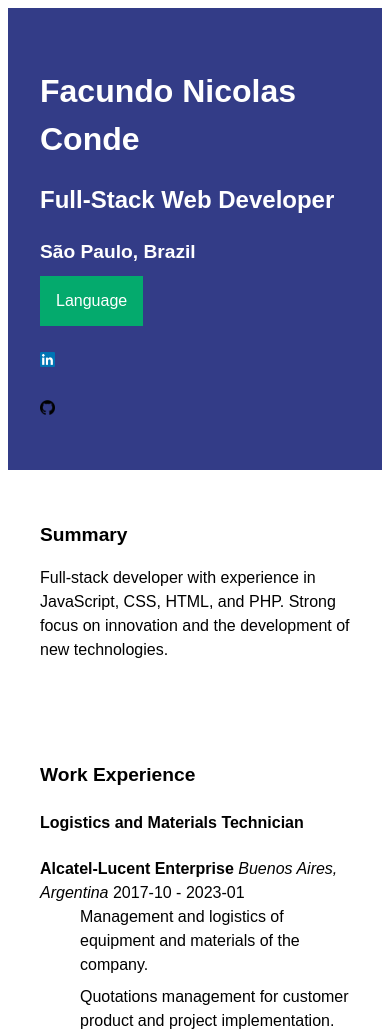
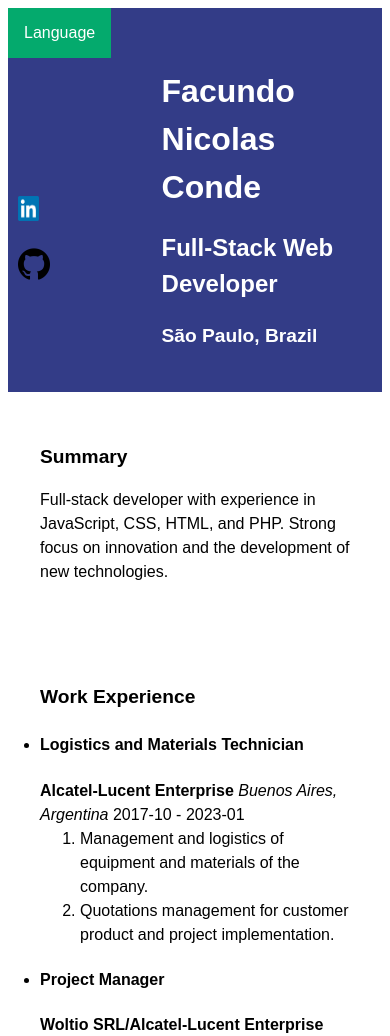
Before and after one commit to whatdfacu/CV, a plain HTML site: page index.html in a window 390 px wide. Shown: the top 1036 px of the page. Drawn offline with Linux system fonts and the light colour scheme.

Commit message:
added grid y flex models

```diff
--- a/index.html
+++ b/index.html
@@ -7,12 +7,15 @@
   </head>
 
   <body>
-    <section class="header">
+    <div class="grid-container">
+    <section class="header grid-item">
       <div class="container">
         <h1>Facundo Nicolas Conde</h1>
         <h2>Full-Stack Web Developer</h2>
         <h3>São Paulo, Brazil</h3>
-
+      </div>
+    </section>
+    <section class="extra grid-item">
       <div class="language-drop">
         <button class="language-button">Language</button>
         <div class="language-content">
@@ -20,6 +23,7 @@
           <a href="./cv-portuguese.html">Portuguese</a>
         </div>
       </div>
+      <div>
       <ul class="social-links">
       <li>
         <a href="https://www.linkedin.com/in/facundo-conde/" target="_blank"
@@ -43,8 +47,9 @@
       </li>
     </ul>
       </div>
+
     </section>
-    <section class="summary">
+    <section class="summary grid-item">
       <div class="container">
         <h3>Summary</h3>
         <p>
@@ -54,7 +59,7 @@
         </p>
       </div>
     </section>
-    <section class="experience">
+    <section class="experience grid-item">
       <div class="container">
         <h3>Work Experience</h3>
         <ul>
@@ -139,8 +144,7 @@
         </ul>
       </div>
     </section>
-    <section class="skills">
-      <div class="container">
+    <section class="skills grid-item">
         <h3>Skills</h3>
         <ul>
           <li>
@@ -181,9 +185,8 @@
             </ul>
           </li>
         </ul>
-
-        <section class="education">
-          <div class="container">
+      </section>
+      <section class="education grid-item">
         <h3>Education</h3>
           <ul>
             <li>
@@ -193,11 +196,8 @@
               <span>2012-2016</span>
             </li>
           </ul>
-          </div>
       </section>
-
-        <section class="awards">
-          <div class="container">
+      <section class="awards grid-item">
           <h3>Premios y reconocimientos</h3>
           <ul>
             <li>
@@ -207,15 +207,9 @@
               <span>2015</span>
             </li>
           </ul>
-          </div>
       </section>
-
-        <footer class="footer">
-          <div class="container">
+      <footer class="footer grid-item">
           <p>Copyright &copy; 2023 Facundo Conde</p>
-          </div>
       </footer>
-      </div>
-    </section>
   </body>
 </html>
--- a/style.css
+++ b/style.css
@@ -1,3 +1,10 @@
+ul {
+  padding-inline-start: 0px;
+  margin-block-start: 0px;
+  margin-block-end: 0px;
+  margin-inline-start: 0px;
+  margin-inline-end: 0px;
+}
 body {
   font-family: sans-serif;
   line-height: 1.5;
@@ -18,88 +25,71 @@ body {
   margin-bottom: 0.5em;
 }
 
-  p {
-    margin-bottom: 1em;
-  }
-
-  ul {
-    margin: 0;
-    padding: 0;
-  }
-
-  li {
-    list-style: none;
-    margin-bottom: 0.5em;
-  }
-
-  .container {
-    width: 100%;
-    margin: 0 auto;
-  }
-
 .header {
+  display: flex;
+  justify-content: center;
+  grid-area: header;
   background-color: #333c87;
   color: #ffffff;
   padding: 2em;
 }
+.social-links {
+  display: flex;
+  flex-direction: row;
+  justify-content: left;
+  list-style: none;
+  margin-top: 8em;
+}
+
+.social-links li {
+  padding: 10px;
+}
+
+.extra {
+  grid-area: extra;
+  background-color: #333c87;
+}
 
 .summary {
+  grid-area: summary;
   background-color: #ffffff;
   padding: 2em;
 }
 
 .experience {
+  grid-area: experience;
   background-color: #ffffff;
   padding: 2em;
 }
 
 .skills {
+  grid-area: skills;
   background-color: #ffffff;
   padding: 2em;
 }
 
-  #li-png{
-    width: 5%;
-    height: 5.95%;
+.education {
+  grid-area: education;
 }
 
-  #gi-png{
-    width: 5%;
-    height: 5.95%;
+.awards {
+  grid-area: awards;
 }
 
-
-  .social-links {
-    list-style: none;
-    margin-top: 1em;
-  }
-
-  .social-links li {
-    display: inline-block;
-    margin-right: 1em;
-  }
-
-  .social-links li a {
-    color: #212121;
+.footer {
+  grid-area: footer;
   text-align: center;
-    line-height: 40px;
-  }
-
-  @media (max-width: 768px) {
-    .container {
-      width: 100%;
-    }
 }
 
 .language-button {
-    background-color: #04AA6D;
+  background-color: #04aa6d;
   color: white;
   padding: 16px;
   font-size: 16px;
   border: none;
 }
 
-  .language-drop{
+.language-drop {
   position: relative;
   display: inline-block;
 }
@@ -109,7 +99,7 @@ body {
   position: absolute;
   background-color: #f1f1f1;
   min-width: 160px;
-    box-shadow: 0px 8px 16px 0px rgba(0,0,0,0.2);
+  box-shadow: 0px 8px 16px 0px rgba(0, 0, 0, 0.2);
   z-index: 1;
 }
 
@@ -120,8 +110,40 @@ body {
   display: block;
 }
 
-  .language-content a:hover {background-color: #ddd;}
+.language-content a:hover {
+  background-color: #ddd;
+}
 
-  .language-drop:hover .language-content {display: block;}
+.language-drop:hover .language-content {
+  display: block;
+}
 
-  .language-drop:hover .language-button {background-color: #3e8e41;}
+.language-drop:hover .language-button {
+  background-color: #3e8e41;
+}
+
+.grid-container {
+  display: grid;
+  grid-template-areas:
+    "extra header header header"
+    "summary summary summary summary"
+    "experience experience skills skills"
+    "education education awards awards"
+    "footer footer footer footer";
+}
+
+@media screen and (max-width: 720px) {
+  .social-links {
+    flex-direction: column;
+  }
+  .grid-container {
+    grid-template-areas:
+      "extra header header header"
+      "summary summary summary summary"
+      "experience experience experience experience"
+      "skills skills skills skills"
+      "education education education education"
+      "awards awards awards awards"
+      "footer footer footer footer";
+  }
+}
```
Also changed, not shown: cv-portuguese.html (+1 -1 lines), cv-spanish.html (+1 -1 lines). Lines whose indentation alone changed are shown as unchanged.
